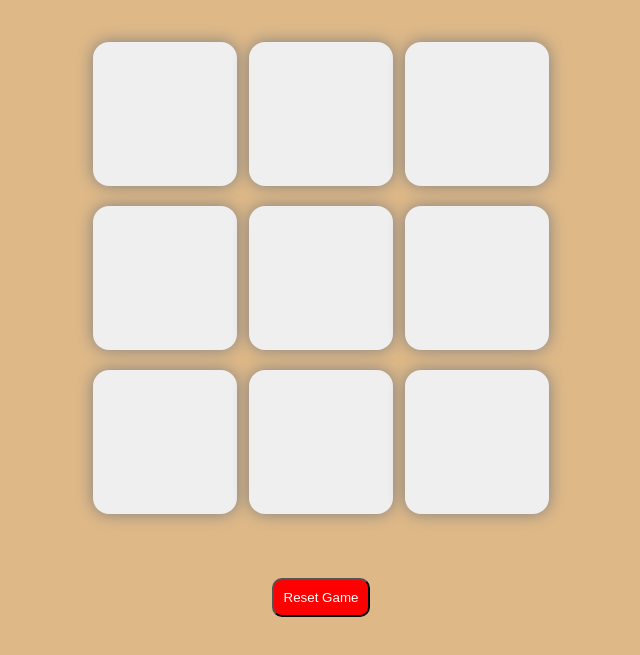
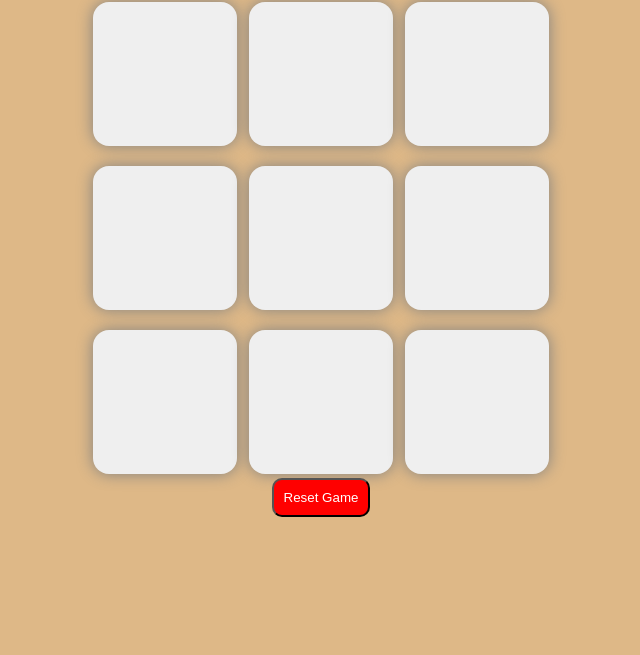
Before and after one commit to Pavanshub/tic-tac-toe, a plain HTML site: page index.html in a window 1280 px wide. Shown: the part 89-744 px from the top of the page, without its empty margins (319-959 px from the left). Drawn offline with Linux system fonts and the light colour scheme.

Commit message:
size of boxes

```diff
--- a/index.html
+++ b/index.html
@@ -25,10 +25,10 @@
             </div>
         </div>
         <!-- <button id="reset">Reset Game</button> -->
-        <div class="new">
-            <button id="new">Reset Game</button>
-        </div>
     </main>
+    <div class="new">
+        <button id="new">Reset Game</button>
+    </div>
     <div class="msg-container hide">
         <p class="msg">Winner</p>
     </div>
--- a/style.css
+++ b/style.css
@@ -15,7 +15,7 @@ h1 {
 }
 
 .container {
-    height: 70vh;
+    height: 60vh;
     display: flex;
     flex-wrap: wrap;
     justify-content: center;
@@ -54,14 +54,14 @@ h1 {
 
 .new {
 
-    height: 30vh;
+    height: 10vh;
 }
 
 #new {
     text-align: center;
     background-color: red;
     /* border: 2px solid black; */
-    margin: 20px;
+    margin: 0 20px;
     padding: 10px;
     color: white;
     border-radius: 10px;
@@ -79,7 +79,7 @@ h1 {
     text-align: center;
     background-color: green;
     border: 2px solid black;
-    margin: 20px;
+    margin: 0 20px;
     padding: 10px;
     color: white;
     border-radius: 10px;
```
